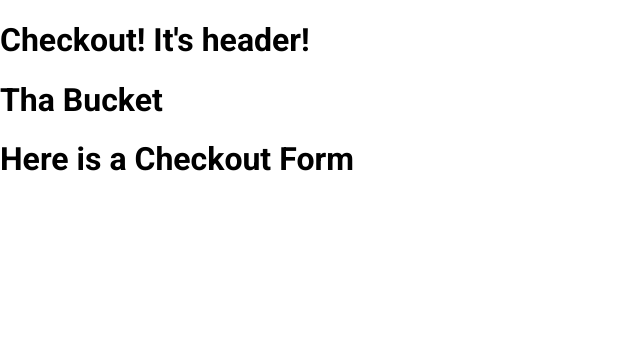
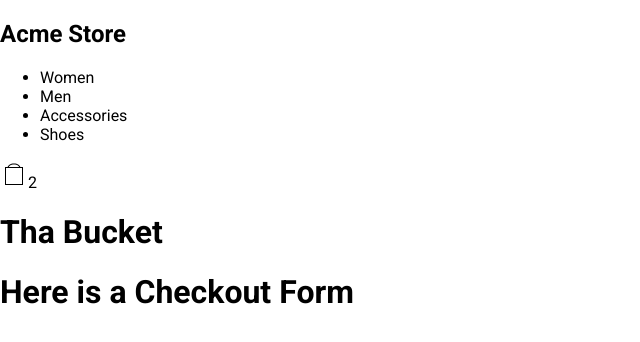
Before and after one commit to orbb1/checkout, a React (Create React App) app: page / in a window 1280 px wide. Shown: the top 342 px of the page, without its empty margins (0-640 px from the left). Built offline with nearby package versions, Linux system fonts and the light colour scheme.

Commit message:
create header sub-components

```diff
--- /dev/null
+++ b/src/components/header/header-bucket/index.js
@@ -0,0 +1,14 @@
+import React from 'react';
+
+import iconBag from '../../../assets/img/icon-bag.svg';
+
+const HeaderBucket = () => {
+    return (
+        <div>
+            <img alt="Bag" src={iconBag}/>
+            <span>2</span>
+        </div>
+    )
+}
+
+export default HeaderBucket;
--- /dev/null
+++ b/src/components/header/menu/index.js
@@ -0,0 +1,16 @@
+import React from 'react';
+
+const Menu = () => {
+    return (
+        <div>
+            <ul>
+                <li>Women</li>
+                <li>Men</li>
+                <li>Accessories</li>
+                <li>Shoes</li>
+            </ul>
+        </div>
+    )
+}
+
+export default Menu;
--- /dev/null
+++ b/src/components/header/title/index.js
@@ -0,0 +1,9 @@
+import React from 'react';
+
+const Title = () => {
+    return (
+        <h2>Acme Store</h2>
+    )
+}
+
+export default Title;
--- a/src/containers/header/index.js
+++ b/src/containers/header/index.js
@@ -1,9 +1,20 @@
 import React, { Component } from 'react';
+
+//Components
+import Title from '../../components/header/title/';
+import Menu from '../../components/header/menu/';
+import HeaderBucket from '../../components/header/header-bucket/';
 
 class Header extends Component {
 
     render() {
-        return <h1>Checkout! It's header!</h1>
+        return (
+            <div>
+                <Title/>
+                <Menu/>
+                <HeaderBucket/>
+            </div>
+        )
     }
 }
 
```
Also changed, not shown: src/components/title/index.js (deleted, +0 -7 lines), src/App.js (line endings or trailing spaces).
